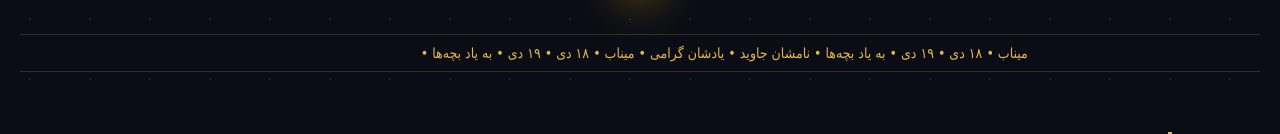
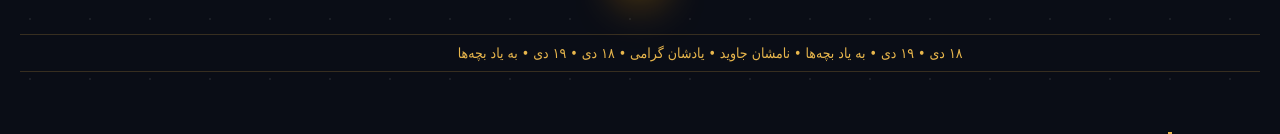
Before and after one commit to 021-site/18-19, a plain HTML site: page index.html in a window 1280 px wide. Shown: the part 611-745 px from the top of the page. Drawn offline with Linux system fonts and the light colour scheme; a small style sheet from the web is missing.

Commit message:
Update index.html

```diff
--- a/index.html
+++ b/index.html
@@ -39,7 +39,7 @@
 </div>
 <div class="candle">🕯️</div>
 </div>
-<div class="marquee"><div class="marquee-inner">میناب • ۱۸ دی • ۱۹ دی • به یاد بچه‌ها • نامشان جاوید • یادشان گرامی • میناب • ۱۸ دی • ۱۹ دی • به یاد بچه‌ها •</div></div>
+<div class="marquee"><div class="marquee-inner">۱۸ دی • ۱۹ دی • به یاد بچه‌ها • نامشان جاوید • یادشان گرامی • ۱۸ دی • ۱۹ دی • به یاد بچه‌ها</div></div>
 </header>
 <section id="story" class="section">
 <h2>روایت 18 و 19 دی</h2>
```
